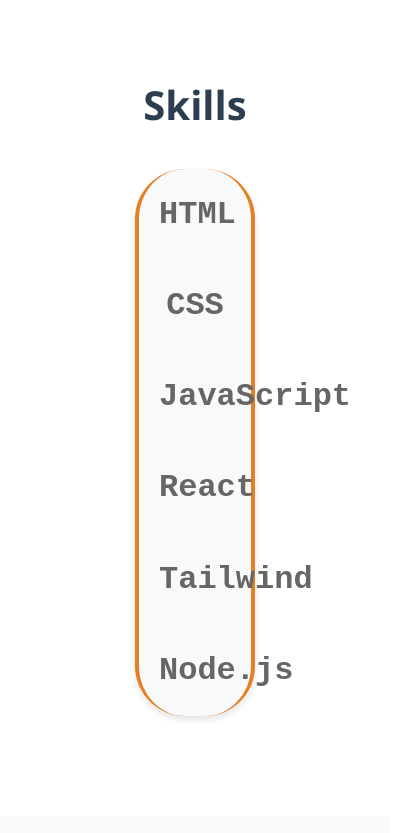
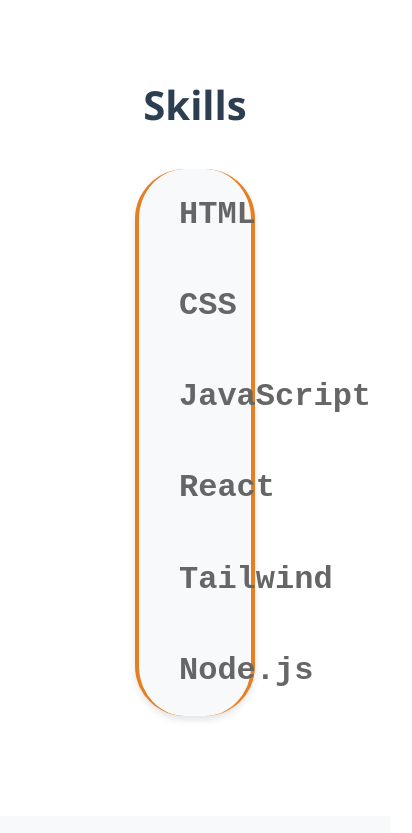
Before and after one commit to kingbamzy1-gif/Williams-Portfolio, a plain HTML site: page index.html in a window 390 px wide. Shown: the part 1853-2686 px from the top of the page, 412 px wide, since content can reach past the window. Drawn offline with Linux system fonts and the light colour scheme.

Commit message:
Update style.css

```diff
--- a/style.css
+++ b/style.css
@@ -327,6 +327,9 @@ body {
         width: 100%;
     }
 
+    .skills-list {
+        padding: 0 20px;
+
     .project-grid {
         display: flex;
         flex-direction: column;
```
